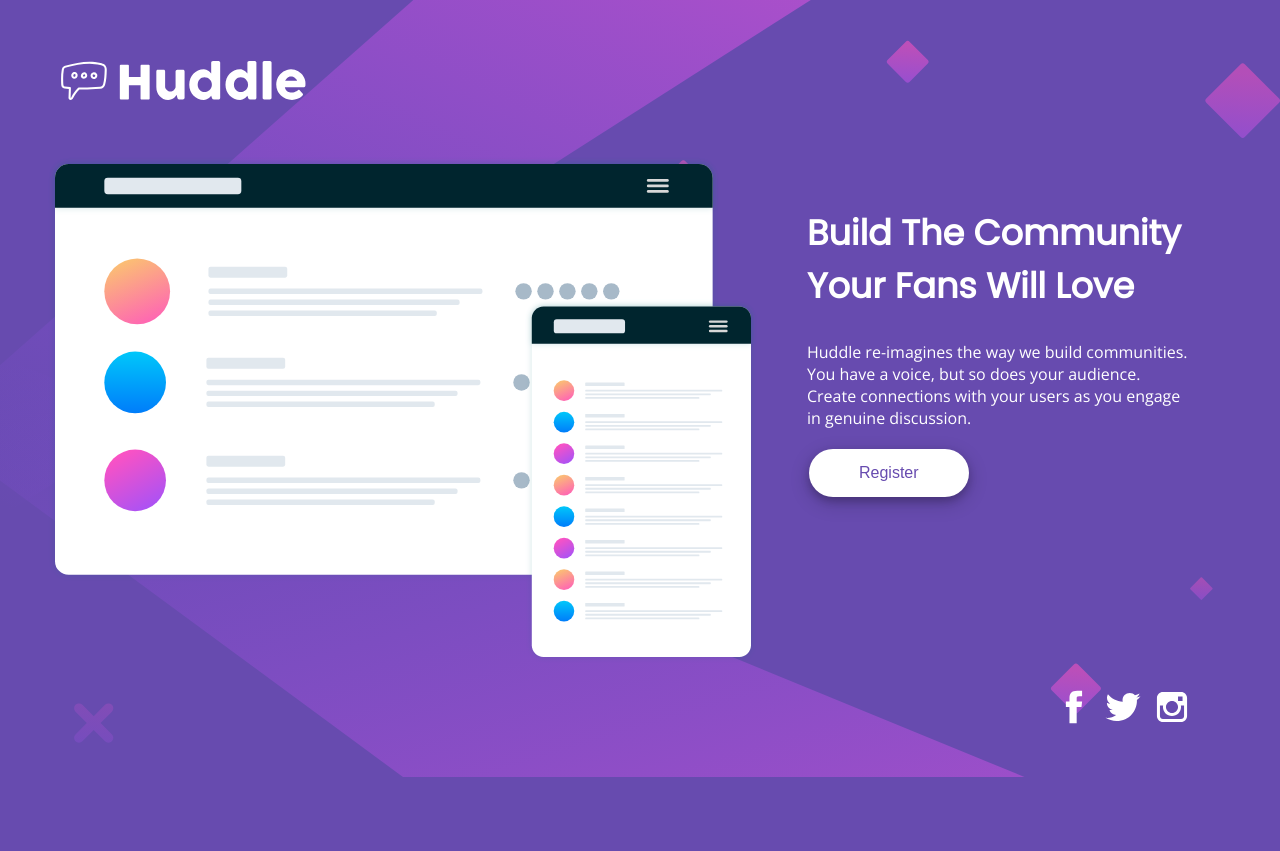
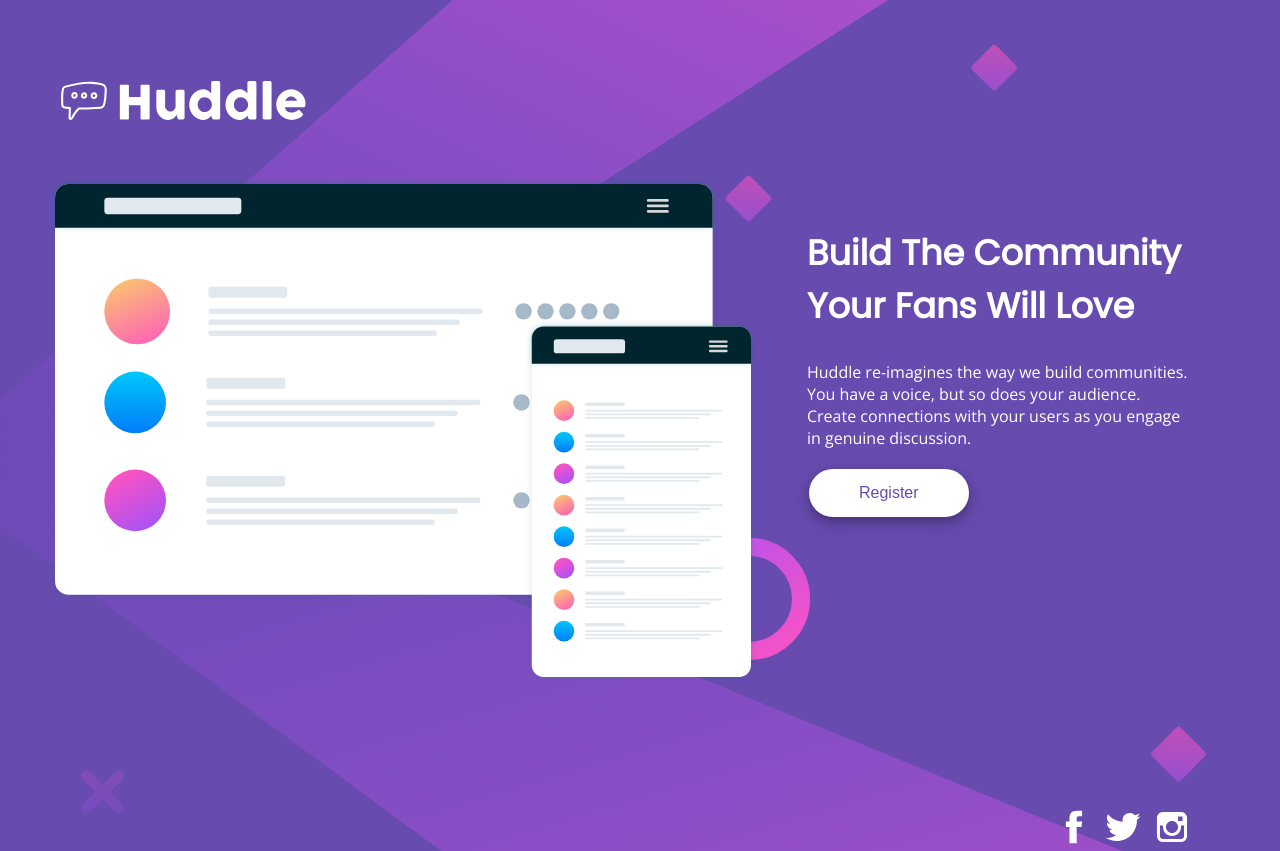
Before and after one commit to Dityath/huddle-frontend.io, a plain HTML site: page index.html in a window 1280 px wide. Before the commit the page ends 800 px from the top, so only its background shows below. Drawn offline with nearby package versions, Linux system fonts and the light colour scheme.

Commit message:
Update style.css

```diff
--- a/style.css
+++ b/style.css
@@ -27,11 +27,15 @@ p {
 
 header {
     padding: 0 20px 20px 20px;
+    margin: 50px auto 0 auto;
+    max-width: 1350px;
 }
 
 main {
     display: flex;
     padding: 20px;
+    margin: 50px auto 100px auto;
+    max-width: 1350px;
 }
 
 aside {
@@ -92,6 +96,16 @@ SVG Icons - svgicons.sparkk.fr
     text-align: center;
     font-size: 10px;
     color: white;
+}
+
+@media (max-width: 1440px) {
+    header {
+        margin: 20px auto 0 auto;
+    }
+
+    main {
+        margin: 0px auto 100px auto;
+    }
 }
 
 @media (max-width: 1000px) {
```
